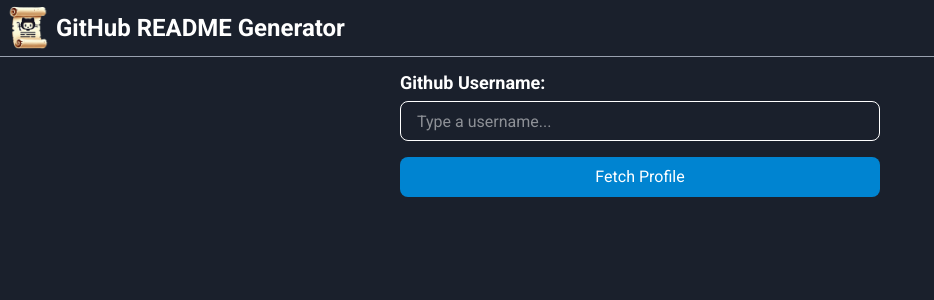
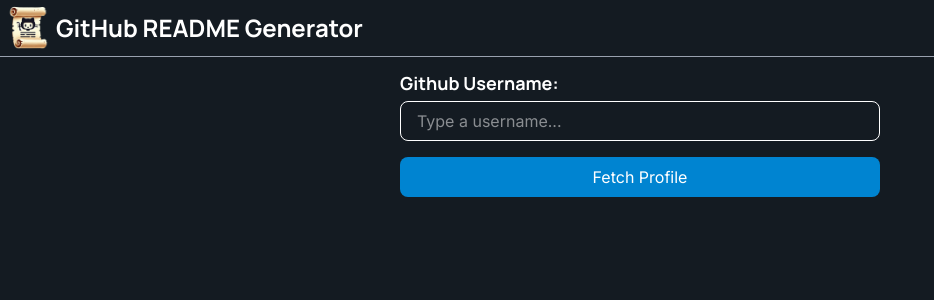
Before and after one commit to jamunoz24/github-readme-generator, a SvelteKit app: page / in a window 1280 px wide. Shown: the top 300 px of the page, without its empty margins (0-934 px from the left). Built offline with nearby package versions, Linux system fonts and the light colour scheme.

Commit message:
font and bg color change

```diff
--- a/src/app.css
+++ b/src/app.css
@@ -9,7 +9,7 @@
 
 /* 🌙 Dark Theme */
 [data-theme="dark"] {
-  --color-bg: #1a202c;
+  --color-bg: #141B22;
   --color-text: #ffffff;
   --color-primary: #facc15; /* Yellow */
 }
@@ -28,7 +28,11 @@
 }
 
 body {
-  font-family: "Roboto", sans-serif;
+  font-family: "Inter", sans-serif;
+}
+
+h1, h2, h3 {
+  font-family: "Manrope", sans-serif;
 }
 
 .loading-spinner {
--- a/src/app.html
+++ b/src/app.html
@@ -2,13 +2,13 @@
 <html lang="en">
 	<head>
 		<meta charset="utf-8" />
-		<link rel="icon" href="%sveltekit.assets%/gh.svg" />
+		<link rel="icon" href="%sveltekit.assets%/the-github-scrolls.png" />
 		<link rel="preconnect" href="https://fonts.googleapis.com">
 		<link rel="preconnect" href="https://fonts.gstatic.com" crossorigin>
-		<link href="https://fonts.googleapis.com/css2?family=Inter+Tight:ital,wght@0,100..900;1,100..900&family=Roboto:ital,wght@0,100..900;1,100..900&display=swap" rel="stylesheet">
+		<link href="https://fonts.googleapis.com/css2?family=Inter:ital,opsz,wght@0,14..32,100..900;1,14..32,100..900&family=Manrope:wght@200..800&display=swap" rel="stylesheet">
 		<meta name="viewport" content="width=device-width, initial-scale=1" />
 		%sveltekit.head%
-		<title>Github Profile Generator</title>
+		<title>GitHub Readme Generator</title>
 	</head>
 	<body data-sveltekit-preload-data="hover">
 		<div style="display: contents">%sveltekit.body%</div>
```
